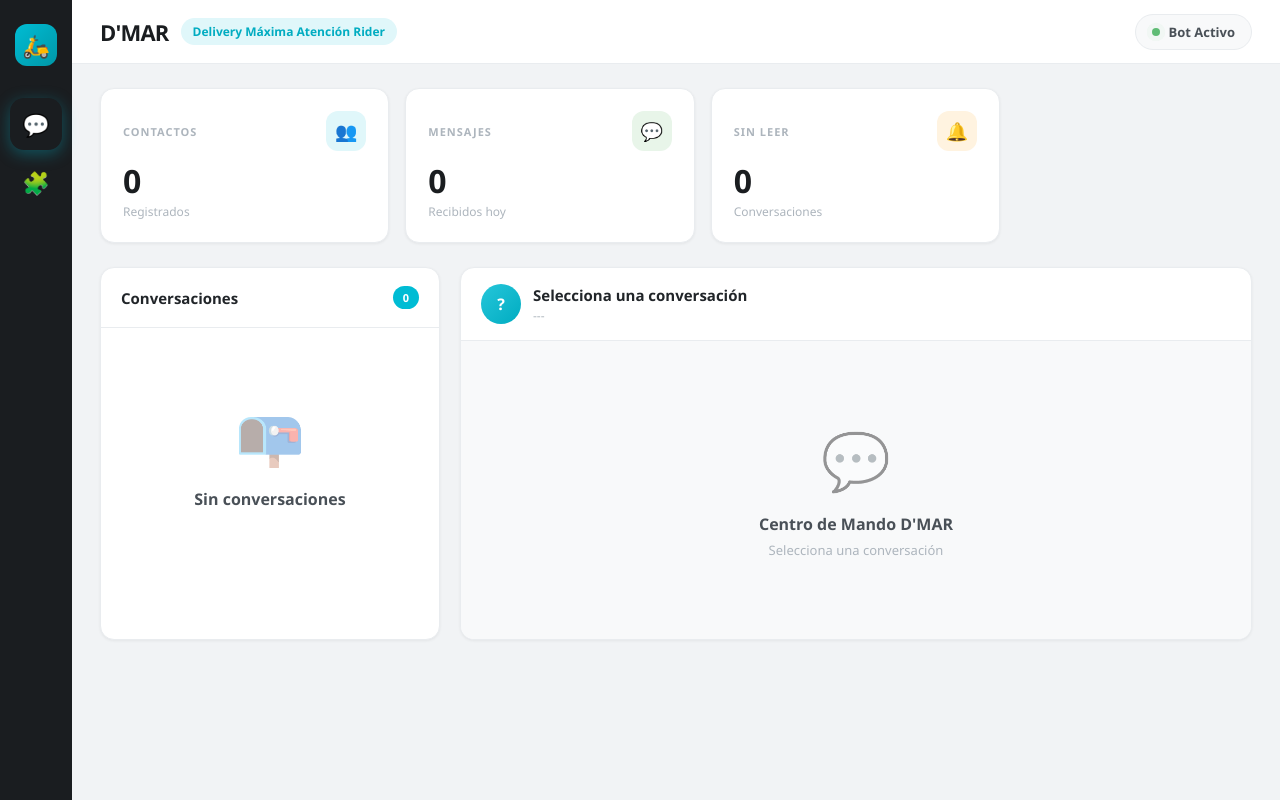
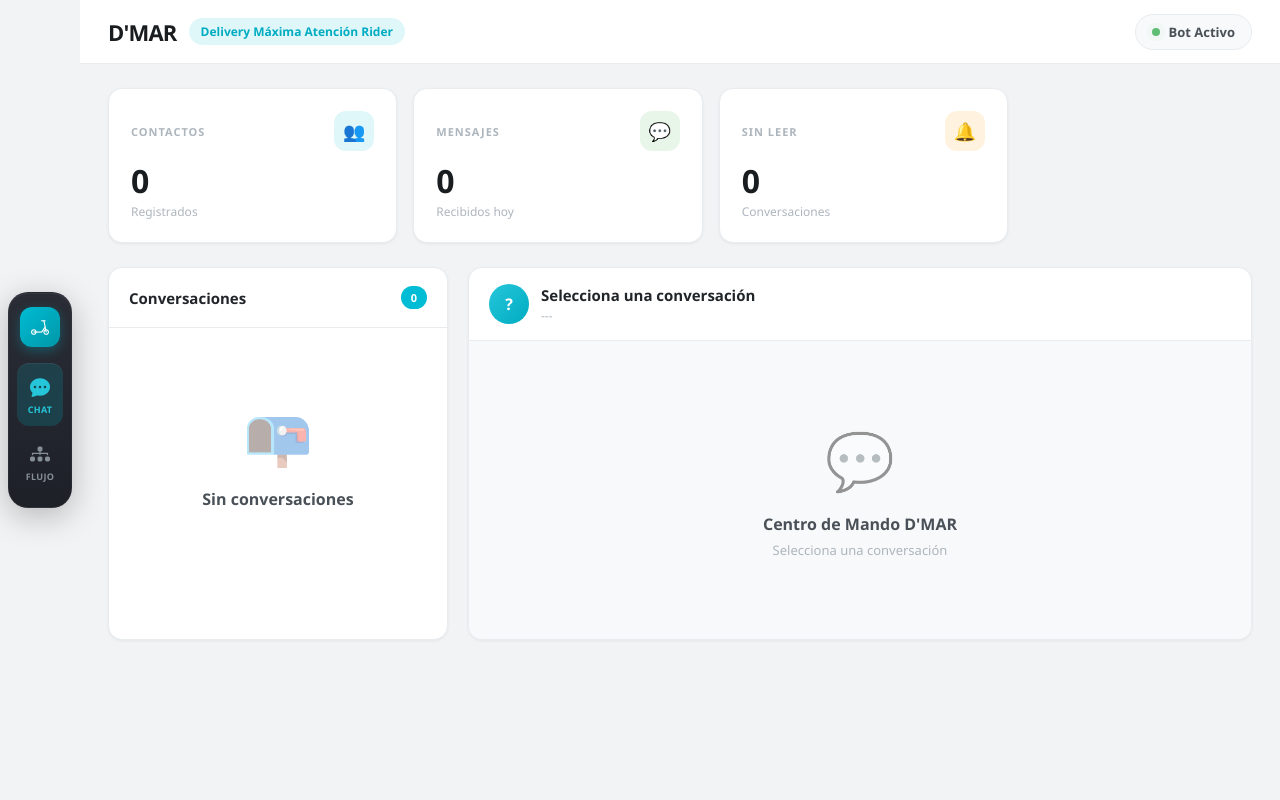
Before and after one commit to ndiaz1995/deliveryrox-whatsapp, a Flask app: page / in a window 1280 px wide. Run offline with Flask 3, Linux system fonts and the light colour scheme; data that the repository does not hold is empty.

Commit message:
feat: sidebar estilo dock linux con Bootstrap Icons, fix panel gris, fix flujo bot activo
- Panel de propiedades ahora posicionado absolutamente (no empuja canvas)
- Sidebar rediseñado tipo menu Linux: compacto, centrado, iconos Bootstrap
- Fix bug critico: handoff sobreescribia current_node con 'active'
- Fix _chain_messages retornaba string en vez de tupla (crash webhook)
- Agregado logging de carga de workflow para debug en Render

```diff
--- a/app.py
+++ b/app.py
@@ -107,8 +107,9 @@ def api_handoff(phone_number):
     data = request.json or {}
     active = data.get("active", True)
     state = get_conversation_state(phone_number)
+    current_node = state.get('current_node') or bot.start_node
     update_conversation_state(
-        phone_number, state['state'], {}, human_handoff=1 if active else 0
+        phone_number, current_node, {}, human_handoff=1 if active else 0
     )
     return jsonify({"success": True, "human_handoff": active})
 
--- a/static/style.css
+++ b/static/style.css
@@ -55,74 +55,113 @@ html, body {
    ============================================================ */
 .app {
     display: grid;
-    grid-template-columns: 72px 1fr;
+    grid-template-columns: auto 1fr;
     grid-template-rows: 1fr;
     height: 100vh;
     width: 100vw;
+    background: var(--gray-100);
 }
 
 /* ============================================================
-   SIDEBAR
+   SIDEBAR - Estilo Menú Linux (Dock compacto)
    ============================================================ */
 .sidebar {
-    background: var(--gray-900);
     display: flex;
     flex-direction: column;
     align-items: center;
-    padding: 24px 0;
-    gap: 8px;
+    justify-content: center;
+    padding: 16px 8px;
+    background: transparent;
+}
+
+.sidebar-inner {
+    background: linear-gradient(180deg, #2a2d35 0%, #1e2028 100%);
+    border-radius: 20px;
+    padding: 14px 8px;
+    display: flex;
+    flex-direction: column;
+    align-items: center;
+    gap: 6px;
+    box-shadow: 0 8px 32px rgba(0,0,0,0.25), inset 0 1px 0 rgba(255,255,255,0.06);
+    border: 1px solid rgba(255,255,255,0.04);
+    width: 64px;
 }
 
 .sidebar-logo {
-    width: 42px;
-    height: 42px;
+    width: 40px;
+    height: 40px;
     background: linear-gradient(135deg, var(--sky-500), var(--sky-700));
     border-radius: 12px;
     display: flex;
     align-items: center;
     justify-content: center;
-    font-size: 22px;
-    margin-bottom: 24px;
+    font-size: 18px;
+    color: white;
+    margin-bottom: 10px;
+    box-shadow: 0 4px 12px rgba(0, 188, 212, 0.3);
 }
 
 .sidebar-nav {
     display: flex;
     flex-direction: column;
-    gap: 6px;
+    gap: 4px;
     width: 100%;
-    padding: 0 10px;
-    flex: 1;
 }
 
 .nav-item {
     display: flex;
+    flex-direction: column;
     align-items: center;
     justify-content: center;
-    width: 52px;
-    height: 52px;
-    border-radius: 14px;
-    color: var(--gray-500);
+    gap: 3px;
+    padding: 10px 4px;
+    border-radius: 12px;
+    color: #868e96;
     cursor: pointer;
     transition: var(--transition);
     text-decoration: none;
-    font-size: 22px;
+    font-size: 11px;
     position: relative;
 }
 
-.nav-item:hover { background: rgba(255,255,255,0.06); color: var(--white); }
+.nav-item i {
+    font-size: 20px;
+    transition: var(--transition);
+}
+
+.nav-item:hover {
+    background: rgba(255,255,255,0.05);
+    color: #e9ecef;
+}
+
+.nav-item:hover i {
+    transform: scale(1.1);
+}
 
 .nav-item.active {
-    background: linear-gradient(135deg, var(--sky-600), var(--sky-800));
-    color: white;
-    box-shadow: 0 4px 16px rgba(0, 188, 212, 0.35);
+    background: linear-gradient(135deg, rgba(0, 188, 212, 0.15), rgba(0, 151, 167, 0.25));
+    color: var(--sky-400);
+    box-shadow: inset 0 1px 0 rgba(255,255,255,0.06);
 }
 
+.nav-item.active i {
+    color: var(--sky-400);
+}
+
+.nav-item span {
+    font-size: 9px;
+    font-weight: 600;
+    letter-spacing: 0.3px;
+    text-transform: uppercase;
+}
+
+/* Tooltip lateral */
 .nav-item::after {
     content: attr(data-label);
     position: absolute;
-    left: 62px;
-    background: var(--gray-800);
-    color: white;
+    left: calc(100% + 10px);
+    background: #2a2d35;
+    color: #e9ecef;
     padding: 6px 12px;
     border-radius: 8px;
     font-size: 12px;
@@ -131,16 +170,13 @@ html, body {
     pointer-events: none;
     transform: translateX(-6px);
     transition: var(--transition);
+    box-shadow: 0 4px 12px rgba(0,0,0,0.2);
+    border: 1px solid rgba(255,255,255,0.06);
 }
 
 .nav-item:hover::after {
     opacity: 1;
     transform: translateX(0);
-}
-
-.sidebar-footer {
-    margin-top: auto;
-    padding: 0 10px;
 }
 
 /* ============================================================
--- a/templates/index.html
+++ b/templates/index.html
@@ -5,16 +5,27 @@
     <meta name="viewport" content="width=device-width, initial-scale=1.0">
     <title>D'MAR - Centro de Mando</title>
     <link rel="stylesheet" href="{{ url_for('static', filename='style.css') }}">
+    <link rel="stylesheet" href="https://cdn.jsdelivr.net/npm/bootstrap-icons@1.11.3/font/bootstrap-icons.min.css">
 </head>
 <body>
     <div class="app">
         <!-- SIDEBAR -->
         <aside class="sidebar">
-            <div class="sidebar-logo">🛵</div>
-            <nav class="sidebar-nav">
-                <a href="#" class="nav-item active" data-label="Chat" onclick="showView('chat', this)">💬</a>
-                <a href="#" class="nav-item" data-label="Flujo del Bot" onclick="showView('config', this)">🧩</a>
-            </nav>
+            <div class="sidebar-inner">
+                <div class="sidebar-logo">
+                    <i class="bi bi-scooter"></i>
+                </div>
+                <nav class="sidebar-nav">
+                    <a href="#" class="nav-item active" data-label="Chat" onclick="showView('chat', this)">
+                        <i class="bi bi-chat-dots-fill"></i>
+                        <span>Chat</span>
+                    </a>
+                    <a href="#" class="nav-item" data-label="Flujo" onclick="showView('config', this)">
+                        <i class="bi bi-diagram-3-fill"></i>
+                        <span>Flujo</span>
+                    </a>
+                </nav>
+            </div>
         </aside>
 
         <!-- MAIN -->
@@ -115,17 +126,17 @@
                     <div class="wf-toolbar">
                         <div class="wf-toolbar-group">
                             <span class="wf-toolbar-label">Agregar nodo:</span>
-                            <button class="wf-btn wf-btn-start" onclick="editor.addNode('start')">🏁 Inicio</button>
-                            <button class="wf-btn wf-btn-message" onclick="editor.addNode('message')">💬 Mensaje</button>
-                            <button class="wf-btn wf-btn-input" onclick="editor.addNode('input')">❓ Pregunta</button>
-                            <button class="wf-btn wf-btn-options" onclick="editor.addNode('options')">☰ Menú</button>
-                            <button class="wf-btn wf-btn-condition" onclick="editor.addNode('condition')">⚡ Condición</button>
-                            <button class="wf-btn wf-btn-action" onclick="editor.addNode('action')">⚙️ Acción</button>
+                            <button class="wf-btn wf-btn-start" onclick="editor.addNode('start')"><i class="bi bi-flag-fill"></i> Inicio</button>
+                            <button class="wf-btn wf-btn-message" onclick="editor.addNode('message')"><i class="bi bi-chat-text-fill"></i> Mensaje</button>
+                            <button class="wf-btn wf-btn-input" onclick="editor.addNode('input')"><i class="bi bi-question-circle-fill"></i> Pregunta</button>
+                            <button class="wf-btn wf-btn-options" onclick="editor.addNode('options')"><i class="bi bi-list-ul"></i> Menú</button>
+                            <button class="wf-btn wf-btn-condition" onclick="editor.addNode('condition')"><i class="bi bi-lightning-fill"></i> Condición</button>
+                            <button class="wf-btn wf-btn-action" onclick="editor.addNode('action')"><i class="bi bi-gear-fill"></i> Acción</button>
                         </div>
                         <div class="wf-toolbar-group">
-                            <button class="wf-btn-save" onclick="editor.save()">💾 Guardar</button>
-                            <button class="wf-btn-load" onclick="editor.load()">↻ Recargar</button>
-                            <button class="wf-btn-reset" onclick="editor.reset()">🔄 Default</button>
+                            <button class="wf-btn-save" onclick="editor.save()"><i class="bi bi-save-fill"></i> Guardar</button>
+                            <button class="wf-btn-load" onclick="editor.load()"><i class="bi bi-arrow-clockwise"></i> Recargar</button>
+                            <button class="wf-btn-reset" onclick="editor.reset()"><i class="bi bi-arrow-counterclockwise"></i> Default</button>
                         </div>
                     </div>
 
```
Also changed, not shown: other parts of static/style.css (+22 -2 lines), chatbot.py (+8 -12 lines).
